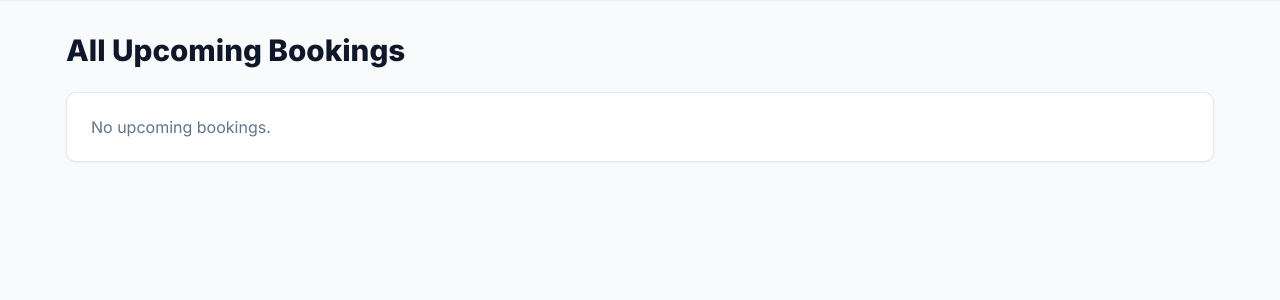
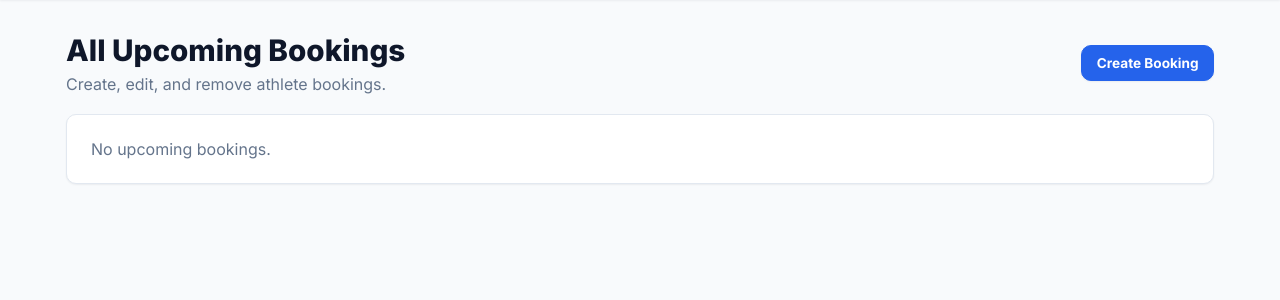
Before and after one commit to fedesss98/scp-helper, a Django app: page /admin/bookings/ in a window 1280 px wide. Shown: the part 56-356 px from the top of the page. Run offline with Django 4.2, Linux system fonts and the light colour scheme; the visitor is signed in with stand-in values (Sample User, id 1); data comes from the database, SQL or seed files in the repository; data that the repository does not hold is empty.

Commit message:
Add management of bookings from admins

```diff
--- a/bookings/templates/bookings/admin_bookings.html
+++ b/bookings/templates/bookings/admin_bookings.html
@@ -1,8 +1,39 @@
 {% extends "bookings/base.html" %}
-{% block title %}All Bookings — Rowing Club{% endblock %}
+{% block title %}All Bookings - Rowing Club{% endblock %}
+
+{% block extra_css %}
+<style>
+  .page-head {
+    display: flex;
+    align-items: center;
+    justify-content: space-between;
+    gap: 1rem;
+    margin-bottom: 1.25rem;
+    flex-wrap: wrap;
+  }
+
+  .page-head h1 {
+    margin: 0;
+  }
+
+  .booking-actions {
+    display: flex;
+    gap: 0.5rem;
+    align-items: center;
+    justify-content: flex-end;
+    flex-wrap: wrap;
+  }
+</style>
+{% endblock %}
 
 {% block content %}
-<h1>All Upcoming Bookings</h1>
+<div class="page-head">
+  <div>
+    <h1>All Upcoming Bookings</h1>
+    <p style="color:var(--text-muted);margin-top:.35rem">Create, edit, and remove athlete bookings.</p>
+  </div>
+  <a href="{% url 'admin_create_booking' %}" class="btn btn-primary">Create Booking</a>
+</div>
 
 <div class="card">
   {% if bookings %}
@@ -26,13 +57,16 @@
         <td>{{ booking.start_time|time:"H:i" }} - {{ booking.end_time|time:"H:i" }}</td>
         <td style="color:var(--text-muted);font-size:0.85rem">{{ booking.created_at|date:"d M H:i" }}</td>
         <td>
-          <form method="post" action="/cancel/{{ booking.id }}/" style="display:inline">
+          <div class="booking-actions">
+          <a href="{% url 'admin_edit_booking' booking.id %}" class="btn btn-ghost btn-sm">Edit</a>
+          <form method="post" action="{% url 'admin_delete_booking' booking.id %}" style="display:inline">
             {% csrf_token %}
             <button type="submit" class="btn btn-danger btn-sm"
-              onclick="return confirm('Remove booking for {{ booking.athlete.username }}?')">
-              Remove
+              onclick="return confirm('Delete booking for {{ booking.athlete.username }}?')">
+              Delete
             </button>
           </form>
+          </div>
         </td>
       </tr>
       {% endfor %}
--- a/bookings/templates/bookings/base.html
+++ b/bookings/templates/bookings/base.html
@@ -435,7 +435,7 @@
           {% if is_admin %}
           <a href="/admin/users/" class="{% if '/admin/users/' in request.path %}active{% endif %}">Athletes</a>
           <a href="/admin/slots/" class="{% if '/admin/slots/' in request.path %}active{% endif %}">Slots</a>
-          <a href="/admin/bookings/" class="{% if request.path == '/admin/bookings/' %}active{% endif %}">All Bookings</a>
+          <a href="/admin/bookings/" class="{% if '/admin/bookings/' in request.path %}active{% endif %}">All Bookings</a>
           {% endif %}
         </div>
         <div class="nav-user">
--- a/bookings/templates/bookings/calendar.html
+++ b/bookings/templates/bookings/calendar.html
@@ -385,7 +385,11 @@
                 {% else %}
                 <span class="booking-names">Available</span>
                 {% endif %}
+                {% if is_admin %}
+                <a href="{% url 'admin_create_booking' %}?date={{ section.date|date:'Y-m-d' }}&boat={{ boat.id }}&start_time={{ slot.start_time|time:'H:i' }}&end_time={{ slot.end_time|time:'H:i' }}" class="btn btn-primary btn-sm">Assign</a>
+                {% else %}
                 <a href="{% url 'book_slot' %}?date={{ section.date|date:'Y-m-d' }}&boat={{ boat.id }}&start_time={{ slot.start_time|time:'H:i' }}&end_time={{ slot.end_time|time:'H:i' }}" class="btn btn-primary btn-sm">Book</a>
+                {% endif %}
               </div>
 
             {% else %}
--- a/bookings/urls.py
+++ b/bookings/urls.py
@@ -21,4 +21,7 @@ urlpatterns = [
     path('admin/slots/<int:slot_id>/toggle/', views.admin_toggle_slot, name='admin_toggle_slot'),
     path('admin/slots/<int:slot_id>/delete/', views.admin_delete_slot, name='admin_delete_slot'),
     path('admin/bookings/', views.admin_all_bookings, name='admin_all_bookings'),
+    path('admin/bookings/create/', views.admin_create_booking, name='admin_create_booking'),
+    path('admin/bookings/<int:booking_id>/edit/', views.admin_edit_booking, name='admin_edit_booking'),
+    path('admin/bookings/<int:booking_id>/delete/', views.admin_delete_booking, name='admin_delete_booking'),
 ]
--- a/bookings/views.py
+++ b/bookings/views.py
@@ -10,6 +10,7 @@ from datetime import date, timedelta
 import hashlib
 from .models import Boat, BookableSlot, Booking
 from .forms import (
+    AdminBookingForm,
     BookableSlotForm,
     BookingForm,
     ChangePasswordForm,
@@ -344,3 +345,67 @@ def admin_all_bookings(request):
         'bookings': bookings,
         'is_admin': True,
     })
+
+
+@login_required
+@user_passes_test(is_admin)
+def admin_create_booking(request):
+    if request.method == 'POST':
+        form = AdminBookingForm(request.POST)
+        if form.is_valid():
+            booking = form.save()
+            messages.success(
+                request,
+                f'Booking created for {booking.athlete.username}: {booking.boat.name} on '
+                f'{booking.date} {booking.start_time:%H:%M}–{booking.end_time:%H:%M}.',
+            )
+            return redirect('admin_all_bookings')
+    else:
+        form = AdminBookingForm(initial={
+            'athlete': request.GET.get('athlete'),
+            'boat': request.GET.get('boat'),
+            'date': request.GET.get('date'),
+            'start_time': request.GET.get('start_time'),
+            'end_time': request.GET.get('end_time'),
+        })
+
+    return render(request, 'bookings/admin_booking_form.html', {
+        'form': form,
+        'title': 'Create Booking',
+        'is_admin': True,
+    })
+
+
+@login_required
+@user_passes_test(is_admin)
+def admin_edit_booking(request, booking_id):
+    booking = get_object_or_404(Booking.objects.select_related('athlete', 'boat'), pk=booking_id)
+    if request.method == 'POST':
+        form = AdminBookingForm(request.POST, instance=booking)
+        if form.is_valid():
+            booking = form.save()
+            messages.success(
+                request,
+                f'Booking updated for {booking.athlete.username}: {booking.boat.name} on '
+                f'{booking.date} {booking.start_time:%H:%M}–{booking.end_time:%H:%M}.',
+            )
+            return redirect('admin_all_bookings')
+    else:
+        form = AdminBookingForm(instance=booking)
+
+    return render(request, 'bookings/admin_booking_form.html', {
+        'form': form,
+        'title': f'Edit Booking for {booking.athlete.username}',
+        'is_admin': True,
+    })
+
+
+@login_required
+@user_passes_test(is_admin)
+@require_POST
+def admin_delete_booking(request, booking_id):
+    booking = get_object_or_404(Booking.objects.select_related('athlete', 'boat'), pk=booking_id)
+    label = f'{booking.athlete.username} - {booking.boat.name} on {booking.date}'
+    booking.delete()
+    messages.success(request, f'Booking "{label}" deleted.')
+    return redirect('admin_all_bookings')
```
Also changed, not shown: bookings/forms.py (+83 -51 lines), bookings/templates/bookings/admin_booking_form.html (added, +37 -0 lines), bookings/tests.py (+128 -1 lines).
